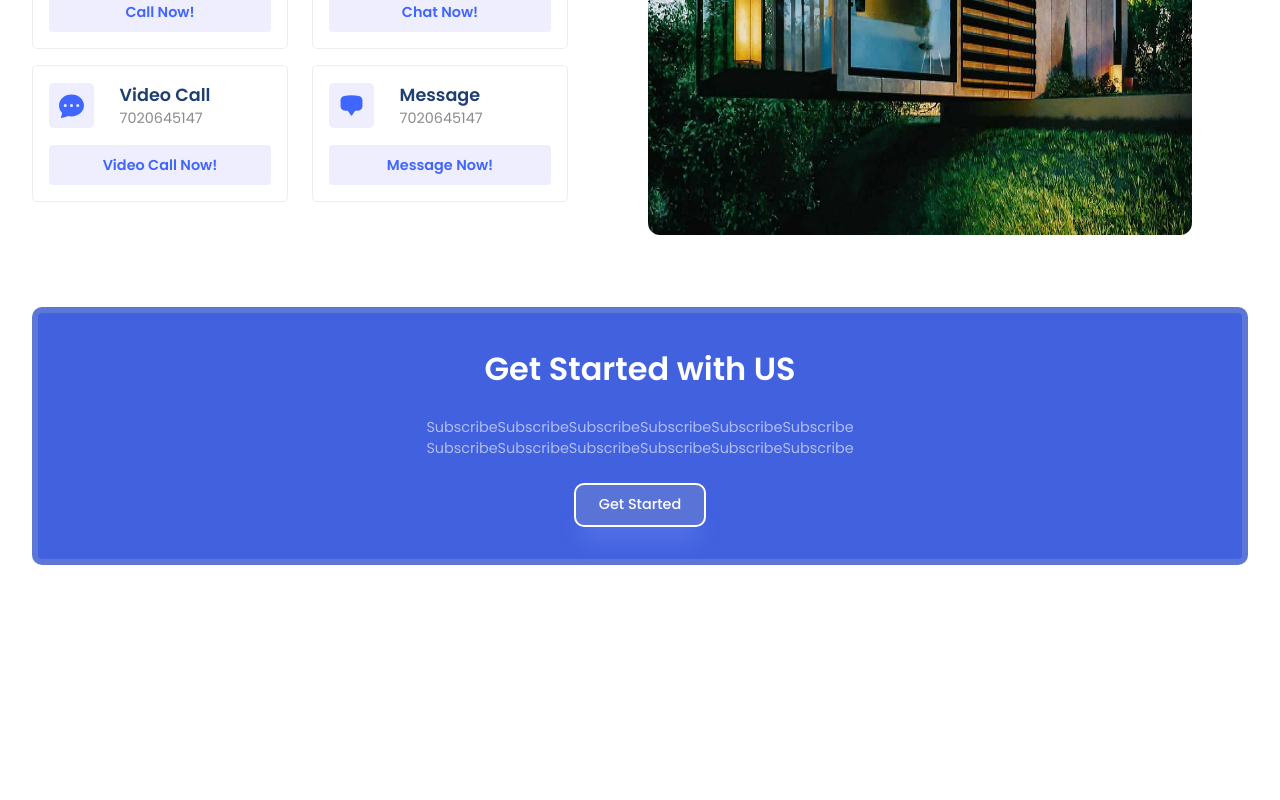
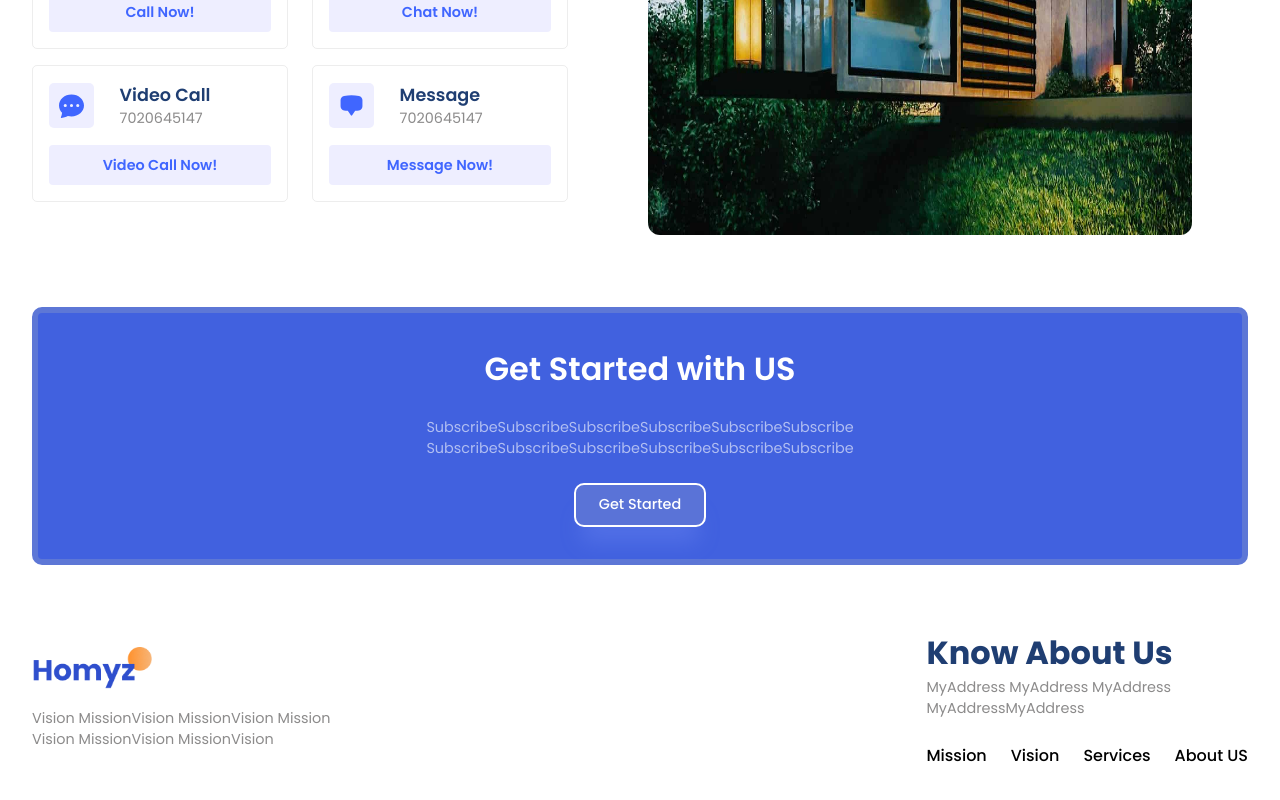
Before and after one commit to shivanee283/frontendCF, a React (Vite) app: page / in a window 1280 px wide. Shown: the part 2263-3063 px from the top of the page. Before the commit the page ends 2860 px from the top, so only its background shows below. Built offline with nearby package versions, Linux system fonts and the light colour scheme.

Commit message:
Footer Section Added

```diff
--- a/src/App.jsx
+++ b/src/App.jsx
@@ -5,6 +5,7 @@
 import Value from "./components/Value/Value";
 import GetStarted from "./components/GetStarted/GetStarted";
 import Contact from "./components/Contact/Contact";
+import Footer from "./components/Footer/Footer";
 
 
 function App() {
@@ -19,6 +20,7 @@
       <Value/>
       <Contact/>
       <GetStarted/>
+      <Footer/>
     </div>
   );
 }
--- /dev/null
+++ b/src/components/Footer/Footer.css
@@ -0,0 +1,11 @@
+.f-container{
+    justify-content: space-between;
+}
+.f-left{
+    gap: 1rem;
+}
+.f-menu{
+    gap: 1.5rem;
+    margin-top: 1.5rem;
+    font-weight: 500;
+}
--- /dev/null
+++ b/src/components/Footer/Footer.jsx
@@ -0,0 +1,37 @@
+import React from 'react'
+import './Footer.css'
+
+const Footer = () => {
+  return (
+    <section className='f-wrapper'>
+        <div className='paddings innerWidth flexCenter f-container'>
+
+            {/*LEFT SIDE*/}
+            <div className='flexColStart f-left'>
+                <img src='./logo2.png' alt='' width={120}/>
+                <span className='secondaryText'>
+                    Vision MissionVision MissionVision Mission<br/>
+                    Vision MissionVision MissionVision
+                </span>
+            </div>
+
+            {/*LEFT SIDE*/}
+            <div className='flexColStart f-right'>
+                <span className='primaryText'>Know About Us</span>
+                <span className='secondaryText'>MyAddress MyAddress MyAddress<br/>
+                MyAddressMyAddress</span>
+
+                <div className='flexCenter f-menu'>
+                    <span>Mission</span>
+                    <span>Vision</span>
+                    <span>Services</span>
+                    <span>About US</span>
+                </div>
+
+            </div>
+        </div>
+    </section>
+  )
+}
+
+export default Footer
```
